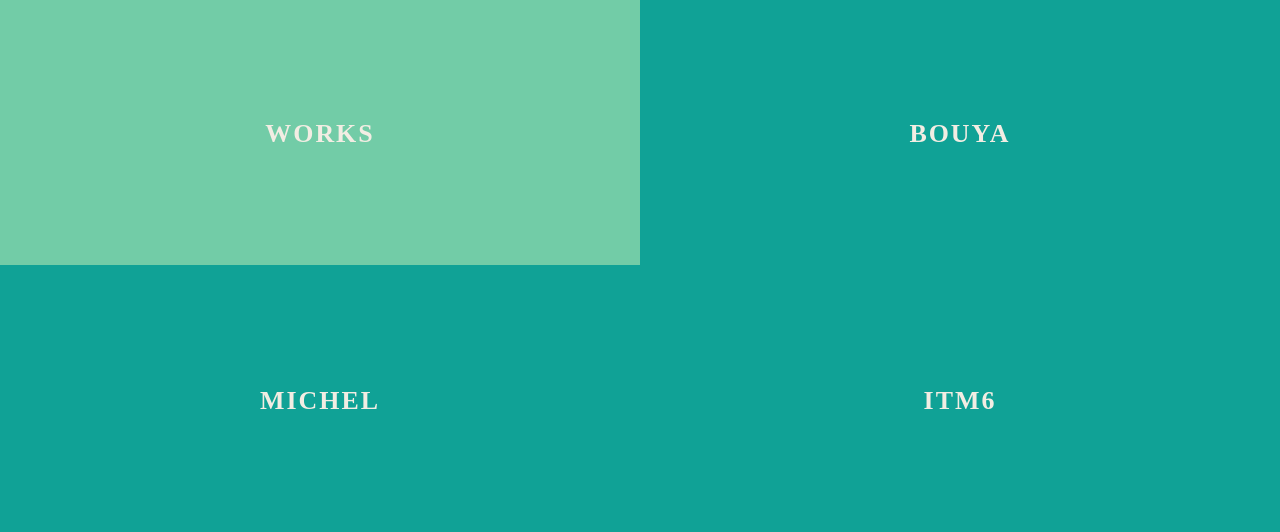
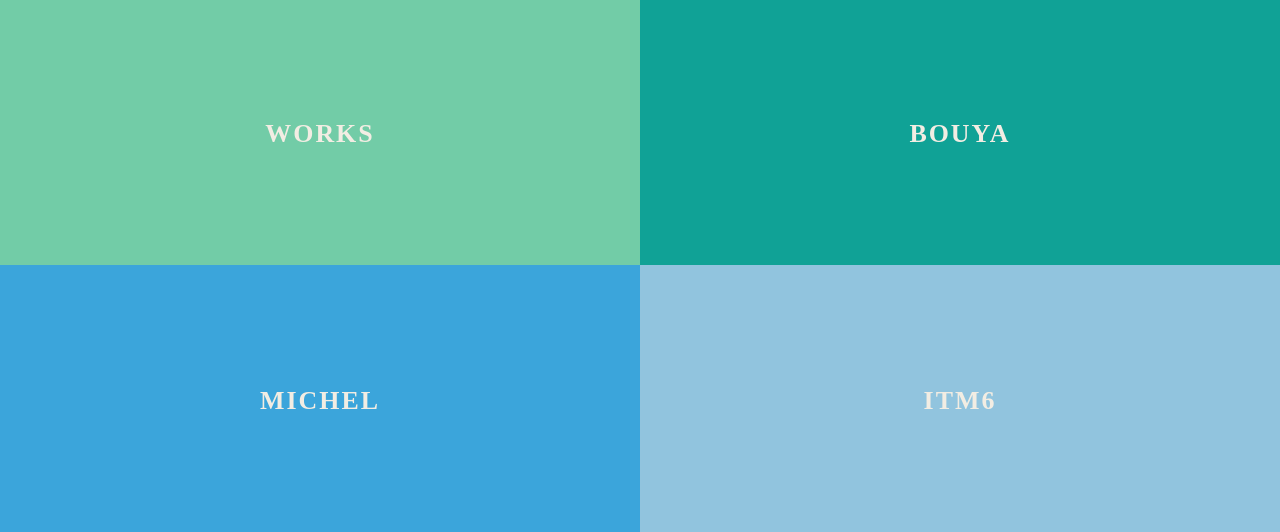
Before and after one commit to ITM6/charte, a PHP site: page / in a window 1280 px wide. Shown: the part 268-800 px from the top of the page. Run offline with PHP 8.4, Linux system fonts and the light colour scheme; some libraries are stand-ins or nearby versions.

Commit message:
Change colors

```diff
--- a/css/component.css
+++ b/css/component.css
@@ -85,13 +85,13 @@ a:hover {
 .bl-main > section:nth-child(5) {
 	top: 66.6666%;
 	left: 0;
-	background: #10A296;
+	background: #3ba5db;
 }
 
 .bl-main > section:nth-child(6) {
 	top: 66.6666%;
 	left: 50%;
-	background: #10A296;
+	background: #91c4de;
 }
 
 .bl-box {
```
